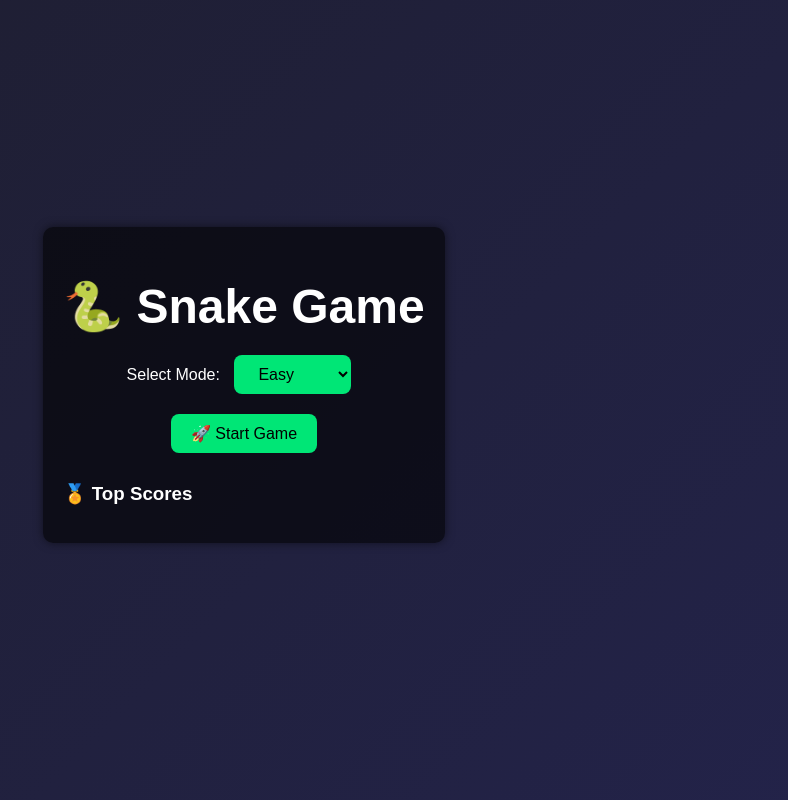
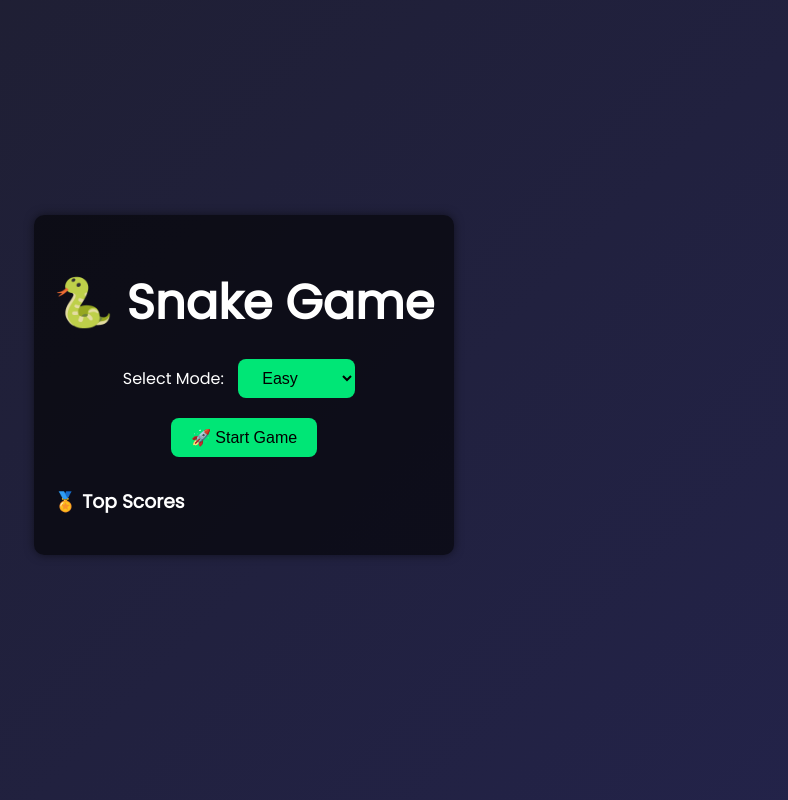
Before and after one commit to Xebel097/Project-SkyShore, a plain HTML site: page index.html in a window 1280 px wide. Shown: the whole page, without its empty margins (396-1184 px from the left). Drawn offline with Linux system fonts and the light colour scheme.

Commit message:
Update index.html

```diff
--- a/index.html
+++ b/index.html
@@ -4,11 +4,10 @@
   <meta charset="UTF-8" />
   <meta name="viewport" content="width=device-width, initial-scale=1.0"/>
   <title>Snake Game</title>
-  <link rel="stylesheet" href="style.css">
   <style>
+    @import url('https://fonts.googleapis.com/css2?family=Poppins&display=swap');
     body {
       margin: 0;
-      padding: 0;
       font-family: 'Poppins', sans-serif;
       background: linear-gradient(135deg, #1e1e2f, #23234a);
       color: white;
@@ -35,9 +34,10 @@
     canvas {
       border: 5px solid #00e676;
       border-radius: 10px;
-      background: url('https://encrypted-tbn0.gstatic.com/images?q=tbn:ANd9GcThGIpJgEgQ7YS2gVeFwcSEGinC0RAP-5bw2Q&s');
+      background: url('https://i.imgur.com/fz7fQWY.png');
       background-size: cover;
       box-shadow: 0 0 20px #00e676;
+      touch-action: none;
     }
 
     button, select {
@@ -111,7 +111,7 @@
     const eatSound = document.getElementById("eatSound");
     const gameOverSound = document.getElementById("gameOverSound");
     const appleImg = new Image();
-    appleImg.src = "https://ibb.co/KjW1b9rM";
+    appleImg.src = "https://i.imgur.com/1bX5QH6.png"; // Direct image link
 
     function startGame() {
       document.getElementById("home").style.display = "none";
@@ -164,6 +164,7 @@
         case "DOWN": head.y += box; break;
       }
 
+      // Wrap around
       if (head.x < 0) head.x = canvas.width - box;
       if (head.x >= canvas.width) head.x = 0;
       if (head.y < 0) head.y = canvas.height - box;
```
